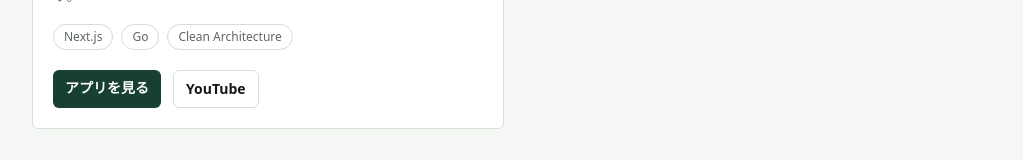
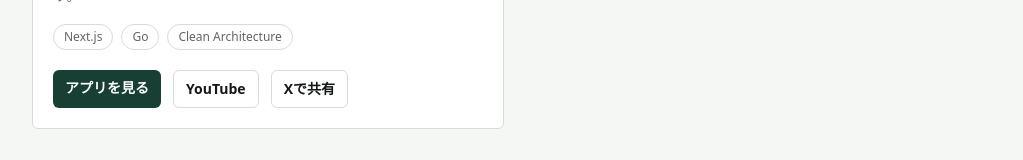
Before and after one commit to HogeDD/hogedd-web, a Next.js app in the folder frontend/: page /apps in a window 1280 px wide. Shown: the part 614-774 px from the top of the page, without its empty margins (128-1151 px from the left). Built offline with nearby package versions, Linux system fonts and the light colour scheme.

Commit message:
feat: X共有リンクを追加

```diff
--- a/frontend/app/apps/_lib/app-links.ts
+++ b/frontend/app/apps/_lib/app-links.ts
@@ -10,10 +10,12 @@ export type AppLink = {
   description: string;
   appHref: string;
   youtubeUrl: string;
+  xShareUrl: string;
   videoId: string;
   thumbnailUrl: string;
   publishedAt: string;
   tags: readonly string[];
+  shareText: string;
 };
 
 type DefineAppLinkOptions = {
@@ -23,18 +25,28 @@ type DefineAppLinkOptions = {
   appHref: string;
   publishedAt: string;
   tags?: readonly string[];
+  shareText?: string;
 };
 
 export function defineAppLink(youtubeUrl: string, options: DefineAppLinkOptions): AppLink {
   const videoId = getYouTubeVideoId(youtubeUrl);
+  const normalizedYouTubeUrl = getYouTubeWatchUrl(videoId);
+  const shareText = options.shareText ?? `${options.title} を見ました`;
 
   return {
     ...options,
     tags: options.tags ?? [],
-    youtubeUrl: getYouTubeWatchUrl(videoId),
+    youtubeUrl: normalizedYouTubeUrl,
+    xShareUrl: getXShareUrl({ text: shareText, url: normalizedYouTubeUrl }),
+    shareText,
     videoId,
     thumbnailUrl: getYouTubeThumbnailUrl(videoId),
   };
+}
+
+function getXShareUrl({ text, url }: { text: string; url: string }): string {
+  const searchParams = new URLSearchParams({ text, url });
+  return `https://twitter.com/intent/tweet?${searchParams.toString()}`;
 }
 
 export const appLinks: readonly AppLink[] = [
@@ -44,6 +56,7 @@ export const appLinks: readonly AppLink[] = [
     description: "Clean Architecture の練習として作った、最小構成のタスクアプリ。",
     appHref: "/apps/clean-tasks",
     publishedAt: "2026-05-30",
+    shareText: "Clean Architecture の練習アプリ Clean Tasks を見ました",
     tags: ["Next.js", "Go", "Clean Architecture"],
   }),
 ];
--- a/frontend/app/apps/page.tsx
+++ b/frontend/app/apps/page.tsx
@@ -92,6 +92,15 @@ export default function AppsPage() {
                     >
                       YouTube
                     </a>
+                    <a
+                      href={app.xShareUrl}
+                      target="_blank"
+                      rel="noreferrer"
+                      aria-label={`${app.title} の YouTube リンクを X で共有`}
+                      className="rounded-md border border-[var(--border)] px-3 py-2 text-sm font-semibold text-[var(--foreground)] transition hover:bg-[var(--surface-strong)]"
+                    >
+                      Xで共有
+                    </a>
                   </div>
                 </div>
               </article>
```
